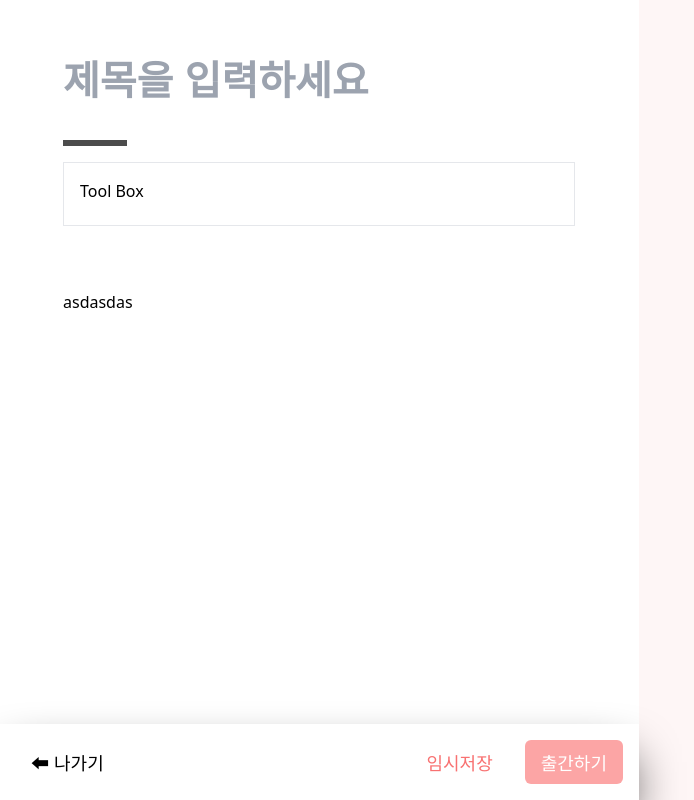
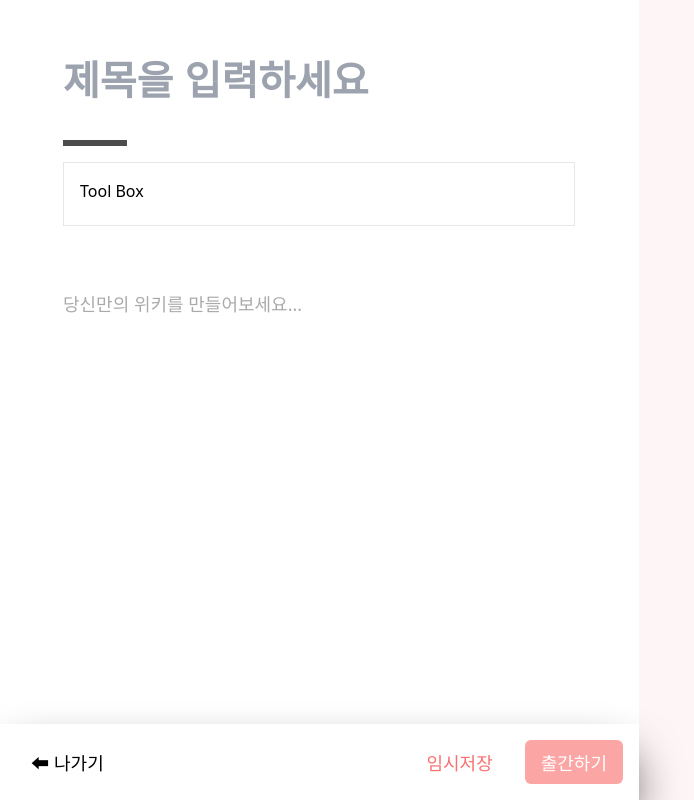
Before and after one commit to SeongMinJin/wewiki, a Next.js app in the folder front/: page /write in a window 1280 px wide. Shown: the whole page, without its empty margins (1-695 px from the left). Built offline with nearby package versions, Linux system fonts and the light colour scheme.

Commit message:
WIP: building text editor with slate.js

```diff
--- a/front/app/globals.css
+++ b/front/app/globals.css
@@ -7,3 +7,7 @@ body {
   margin: 0;
   overflow-x: hidden;
 }
+
+code {
+  background-color: gainsboro;
+}
--- a/front/app/write/components/note.tsx
+++ b/front/app/write/components/note.tsx
@@ -1,51 +1,124 @@
 'use client'
 
-import { KeyboardEvent, MouseEvent } from "react";
+import React, { KeyboardEvent, useCallback, useState } from 'react'
+import { createEditor, Editor, Element, Node, Text, Transforms } from 'slate'
+import { Slate, Editable, withReact } from 'slate-react'
+import { BaseEditor, Descendant } from 'slate'
+import { ReactEditor } from 'slate-react'
+
+type CustomElement = {
+	type: 'paragraph';
+	children: CustomText[]
+}
+
+type CustomText = { text: string, bold?: boolean, highlight?: boolean }
+
+declare module 'slate' {
+	interface CustomTypes {
+		Editor: BaseEditor & ReactEditor
+		Element: CustomElement
+		Text: CustomText
+	}
+}
 
 
 export default function Note() {
 
-	const Enter = () => {
-		const note = document.getElementById('note');
-		const newP = document.createElement('pre');
-		newP.classList.add('cursor-text');
-		newP.innerText = 'Hello';
-		newP.addEventListener('click', function(e) {
-			e.stopPropagation();
-			this.focus();
-			console.log(this);
-		})
-		newP.addEventListener('keydown' , function(e) {
-			console.log('asdasd');
-		})
-		note?.appendChild(newP);
-	}
+	const initialValue: Descendant[] = [
+		{
+			type: 'paragraph',
+			children: [{ text: '' }],
+		},
+	];
 
-	const Backspace = () => {
-		console.log('Backspace');
-	}
+	const [editor] = useState(() => withReact(createEditor()));
 
-	const Type = (e: KeyboardEvent | KeyboardEvent) => {
-		if (e.key === 'Enter') {
-			Enter();
-			return;
+	const renderElement = useCallback((props: any) => {
+		switch (props.element.type) {
+			case 'code':
+				return <CodeElement {...props} />
+			default:
+				return <DefaultElement {...props} />
 		}
-
-		if (e.key === 'Backspace') {
-			Backspace();
-			return;
-		}
-
-	}
+	}, []);
 
 
-	const Focus = (e: MouseEvent) => {
-		console.log(e.target);
-	}
+	const renderLeaf = useCallback((props: any) => {
+		return <Leaf {...props} />
+	}, []);
+
 
 	return (
-		<div tabIndex={0} id="note" className="relative w-full h-full overflow-y-auto break-all mb-8 p-4">
-			<p>asdasdas</p>
+		<div className='relative w-full h-full overflow-y-auto mb-8 p-4 text-lg'>
+			<Slate editor={editor} value={initialValue}>
+				<Editable
+					placeholder='당신만의 위키를 만들어보세요...'
+					renderElement={renderElement}
+					renderLeaf={renderLeaf}
+					onKeyDown={(e: KeyboardEvent) => {
+						if (!e.ctrlKey) return;
+
+						switch (e.key) {
+							case '`': {
+								e.preventDefault();
+
+								const [match] = Editor.nodes(editor, {
+									match: (n: Node) => n.highlight
+								});
+
+								Transforms.setNodes(
+									editor,
+									{ highlight: !match },
+									{ match: (n: Node) => Text.isText(n), split: true }
+								)
+								break;
+							}
+							case 'b': {
+								const [match] = Editor.nodes(editor, {
+									match: (n: Node) => n.bold
+								});
+
+								console.log('bold');
+								e.preventDefault();
+								Transforms.setNodes(
+									editor,
+									{ bold: !match },
+									{ match: (n: Node) => Text.isText(n), split: true }
+								)
+								break;
+							}
+						}
+					}}
+				/>
+			</Slate>
 		</div>
 	);
 }
+
+
+const CodeElement = (props: any) => {
+	return (
+		<pre {...props.attributes}>
+			<code>{props.children}</code>
+		</pre>
+	)
+}
+
+const DefaultElement = (props: any) => {
+	return (
+		<p {...props.attributes}>{props.children}</p>
+	)
+}
+
+const Leaf = (props: any) => {
+	return (
+		<span
+			{...props.attributes}
+			className={`
+				${props.leaf.bold ? 'font-bold' : 'font-normal'}
+			`}
+		>
+			{props.children}
+		</span>
+	)
+}
--- a/front/app/write/page.tsx
+++ b/front/app/write/page.tsx
@@ -5,13 +5,14 @@ export default function Write() {
 	return (
 		<form className="relative w-screen min-w-[350px] h-screen flex" action="">
 			<div className="relative w-full h-full phone:pt-8 phone:px-12 pb-20 flex flex-col">
-				<input className="w-full font-noto font-semibold p-4 text-[250%] focus:outline-none" type="text" placeholder="제목을 입력하세요" />
+				<input autoFocus className="w-full font-noto font-semibold p-4 text-[250%] focus:outline-none" type="text" placeholder="제목을 입력하세요" />
 				<div className="w-full p-4">
 					<div className="mb-4 bg-black bg-opacity-70 w-16 h-[6px]"></div>
 					<div className="border w-full h-16 p-4 mb-8">
 						Tool Box
 					</div>
 				</div>
+
 				{/* 글 작성 부분 */}
 				<Note />
 
--- a/front/package.json
+++ b/front/package.json
@@ -17,6 +17,8 @@
     "postcss": "8.4.23",
     "react": "18.2.0",
     "react-dom": "18.2.0",
+    "slate": "^0.94.1",
+    "slate-react": "^0.94.2",
     "tailwindcss": "3.3.2",
     "typescript": "5.0.4"
   }
--- a/front/tsconfig.json
+++ b/front/tsconfig.json
@@ -1,6 +1,6 @@
 {
   "compilerOptions": {
-    "target": "es5",
+    "target": "es6",
     "lib": ["dom", "dom.iterable", "esnext"],
     "allowJs": true,
     "skipLibCheck": true,
```
Also changed, not shown: 1 other file (tests, documents, lock files or other folders).
